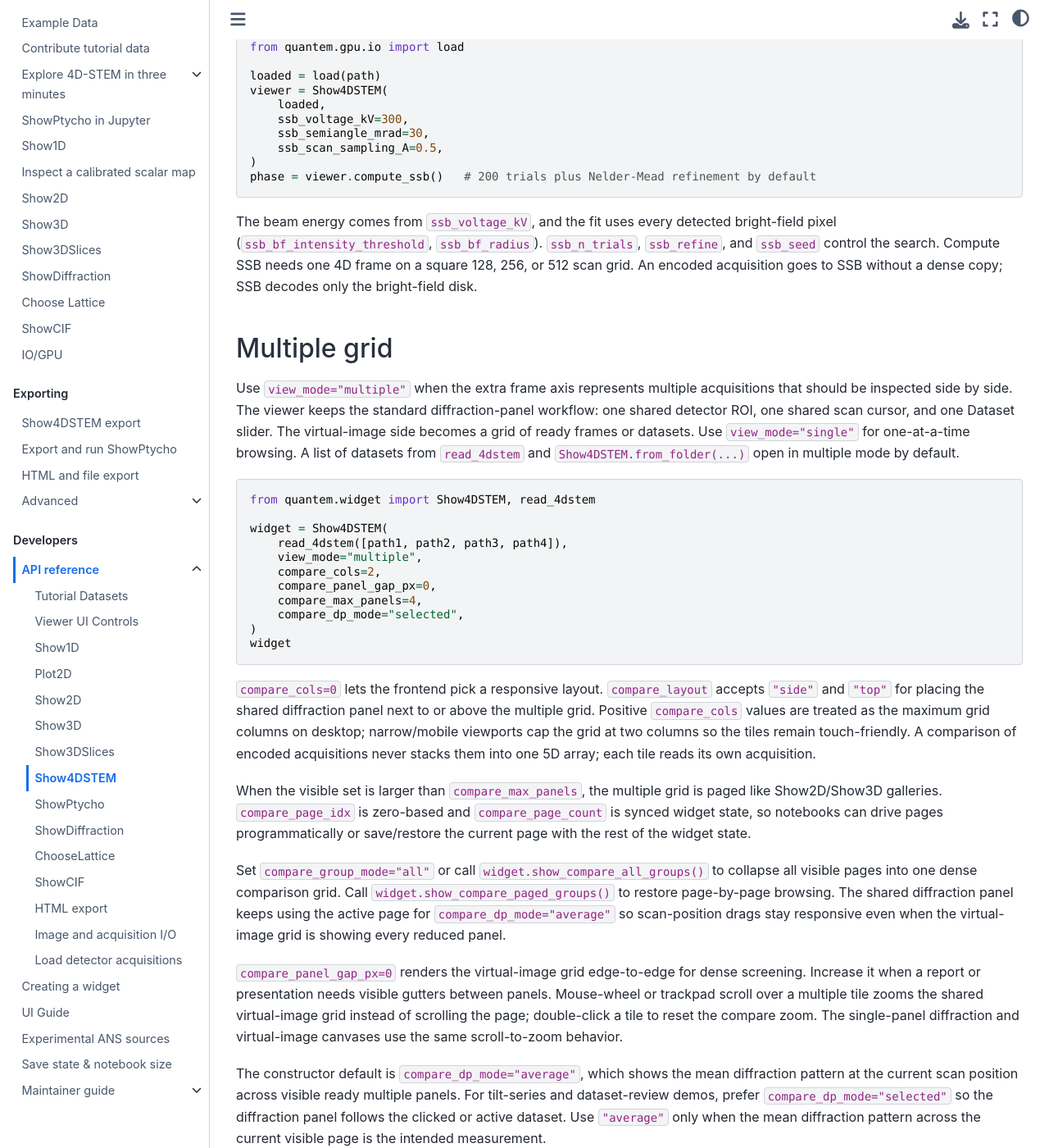
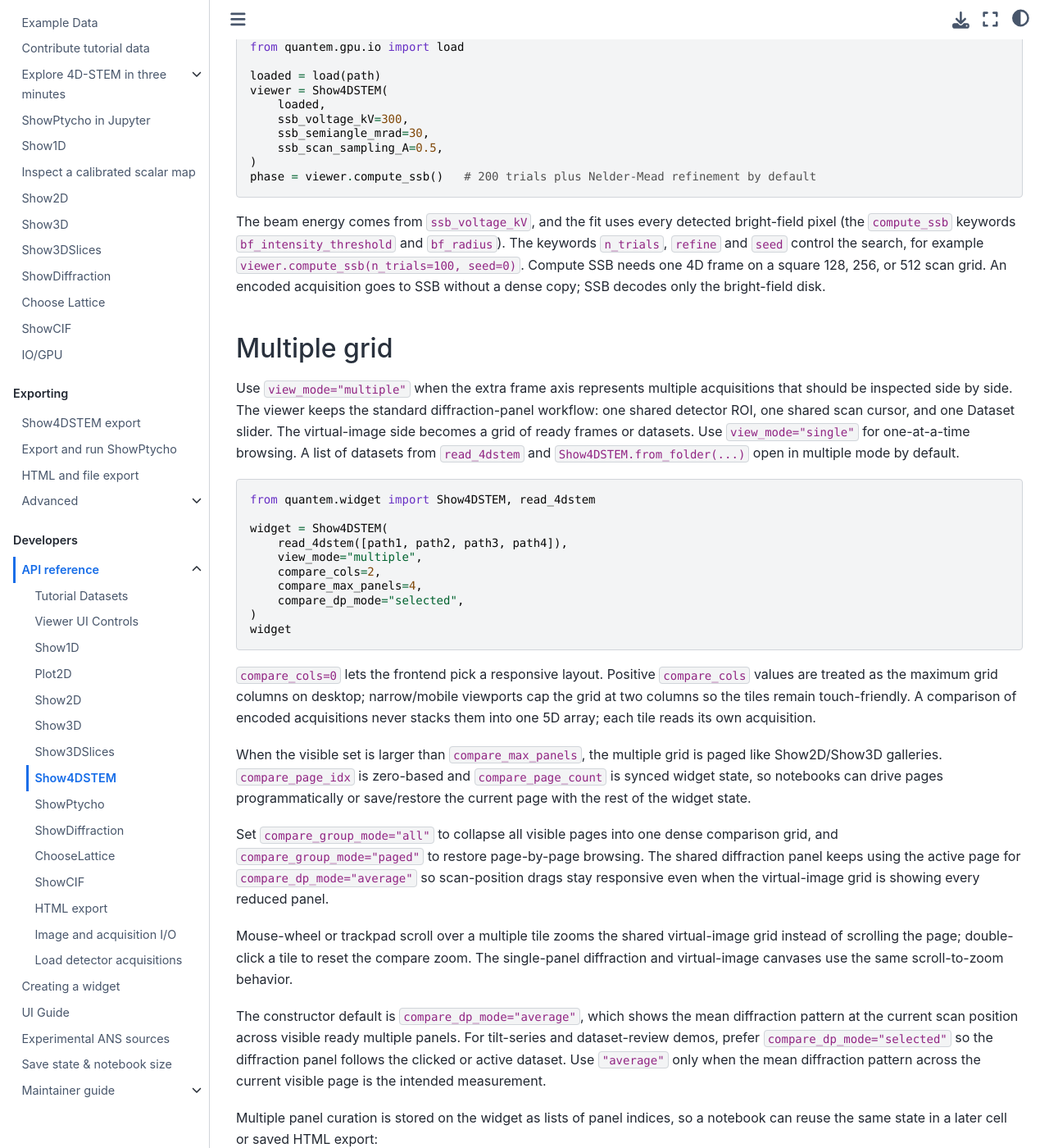
Before and after one commit to bobleesj/quantem.widget, a Jupyter Book: the page built from docs/api/show4dstem.md, in a window 1280 px wide and 1400 px high, scrolled down 4727 px. Shown: the whole window at 82% size. Built offline with Jupyter Book 1.0.4 settings and Sphinx 7.4.7 and the Sphinx Book theme 1.1.4, drawn with Linux system fonts in a browser that asks for light colours; some of the changed text lies outside the part shown.

Commit message:
docs: Show4DSTEM API page drops removed compare, path and ssb_ keywords

````diff
--- a/docs/api/show4dstem.md
+++ b/docs/api/show4dstem.md
@@ -262,8 +262,9 @@
 ```
 
 The beam energy comes from `ssb_voltage_kV`, and the fit uses every detected
-bright-field pixel (`ssb_bf_intensity_threshold`, `ssb_bf_radius`).
-`ssb_n_trials`, `ssb_refine`, and `ssb_seed` control the search. Compute SSB
+bright-field pixel (the `compute_ssb` keywords `bf_intensity_threshold` and
+`bf_radius`). The keywords `n_trials`, `refine` and `seed` control the search,
+for example `viewer.compute_ssb(n_trials=100, seed=0)`. Compute SSB
 needs one 4D frame on a square 128, 256, or 512 scan grid. An encoded
 acquisition goes to SSB without a dense copy; SSB decodes only the
 bright-field disk.
@@ -285,16 +286,14 @@
     read_4dstem([path1, path2, path3, path4]),
     view_mode="multiple",
     compare_cols=2,
-    compare_panel_gap_px=0,
     compare_max_panels=4,
     compare_dp_mode="selected",
 )
 widget
 ```
 
-`compare_cols=0` lets the frontend pick a responsive layout. `compare_layout`
-accepts `"side"` and `"top"` for placing the shared diffraction panel next to
-or above the multiple grid. Positive `compare_cols` values are treated as the
+`compare_cols=0` lets the frontend pick a responsive layout. Positive
+`compare_cols` values are treated as the
 maximum grid columns on desktop; narrow/mobile viewports cap the grid at two
 columns so the tiles remain touch-friendly. A comparison of encoded
 acquisitions never stacks them into one 5D array; each tile reads its own
@@ -306,16 +305,14 @@
 programmatically or save/restore the current page with the rest of the widget
 state.
 
-Set `compare_group_mode="all"` or call `widget.show_compare_all_groups()` to
-collapse all visible pages into one dense comparison grid. Call
-`widget.show_compare_paged_groups()` to restore page-by-page browsing. The
+Set `compare_group_mode="all"` to collapse all visible pages into one dense
+comparison grid, and `compare_group_mode="paged"` to restore page-by-page
+browsing. The
 shared diffraction panel keeps using the active page for `compare_dp_mode="average"`
 so scan-position drags stay responsive even when the virtual-image grid is
 showing every reduced panel.
 
-`compare_panel_gap_px=0` renders the virtual-image grid edge-to-edge for dense
-screening. Increase it when a report or presentation needs visible gutters
-between panels. Mouse-wheel or trackpad scroll over a multiple tile zooms the
+Mouse-wheel or trackpad scroll over a multiple tile zooms the
 shared virtual-image grid instead of scrolling the page; double-click a tile to
 reset the compare zoom. The single-panel diffraction and virtual-image canvases
 use the same scroll-to-zoom behavior.
@@ -327,13 +324,13 @@
 active dataset. Use `"average"` only when the mean diffraction pattern across
 the current visible page is the intended measurement.
 
-Multiple panel curation is stored on the widget, so a notebook can reuse the
-same state in a later cell or saved HTML export:
+Multiple panel curation is stored on the widget as lists of panel indices, so
+a notebook can reuse the same state in a later cell or saved HTML export:
 
 ```python
-widget.set_compare_panel_order(["scan-3", "scan-0", "scan-1", "scan-2"])
-widget.hide_compare_panel("scan-4")
-widget.star_compare_panel("scan-3")
+widget.compare_panel_order = [3, 0, 1, 2, 4]  # display order
+widget.compare_hidden_panels = [4]
+widget.compare_starred_panels = [3]
 
 state = widget.state_dict()
 another_widget.load_state_dict(state)
@@ -531,13 +528,12 @@
 | Virtual-image ROI | `vi_roi_mode`, `vi_roi_center_row`, `vi_roi_center_col` | Pick a real-space region to average its diffraction |
 | FFT toggle | `show_fft`, `fft_window` | Power spectrum of the virtual image, drawn with sharp pixels |
 | VI Smooth switch | `vi_smooth` | Off by default: sharp scan pixels; on: bilinear interpolation of the virtual image. The diffraction pattern is always drawn with sharp pixels |
-| Multiple grid | `view_mode="multiple"`, `compare_cols`, `compare_panel_gap_px`, `compare_max_panels`, `compare_group_mode`, `compare_layout` | Shows ready frames/datasets as synchronized virtual images sharing the detector ROI and scan cursor; `compare_group_mode="all"` collapses pages into one dense grid |
+| Multiple grid | `view_mode="multiple"`, `compare_cols`, `compare_grid_width_px`, `compare_max_panels`, `compare_group_mode` | Shows ready frames/datasets as synchronized virtual images sharing the detector ROI and scan cursor; `compare_group_mode="all"` collapses pages into one dense grid |
 | Multiple DP source | `compare_dp_mode` | Shows either the average DP across visible multiple panels or the selected panel's DP |
-| Multiple panel state | `compare_panel_order`, `compare_hidden_panels`, `compare_starred_panels`; `set_compare_panel_order()`, `hide_compare_panel()`, `show_all_compare_panels()`, `star_compare_panel()` | Saves/reuses panel order, hidden panels, and starred picks across cells, state files, and HTML export |
+| Multiple panel state | `compare_panel_order`, `compare_hidden_panels`, `compare_starred_panels` (lists of panel indices) | Saves/reuses panel order, hidden panels, and starred picks across cells, state files, and HTML export |
 | Viewer chrome preset | `ui_mode` plus explicit `show_*` kwargs | Applies shared display presets; see [Viewer UI controls](viewer-ui) |
 | Control visibility | `show_controls`, `controls_collapsed` | Permanently remove controls or programmatically collapse/expand them for clean exports |
 | Title visibility | `show_title` | Top title row shows/hides |
 | Stats visibility | `show_stats` | DP, virtual-image, and FFT stats bars show/hide |
 | Scale bar visibility | `show_scale_bar` | DP and virtual-image scale bars show/hide |
-| Scan-path playback | `path_playing`, `path_index`, `path_interval_ms` | Sweeps the probe across the scan |
 | k-space calibration | `k_pixel_size`, `k_calibrated` | Diffraction axes read in mrad when calibrated |
````
